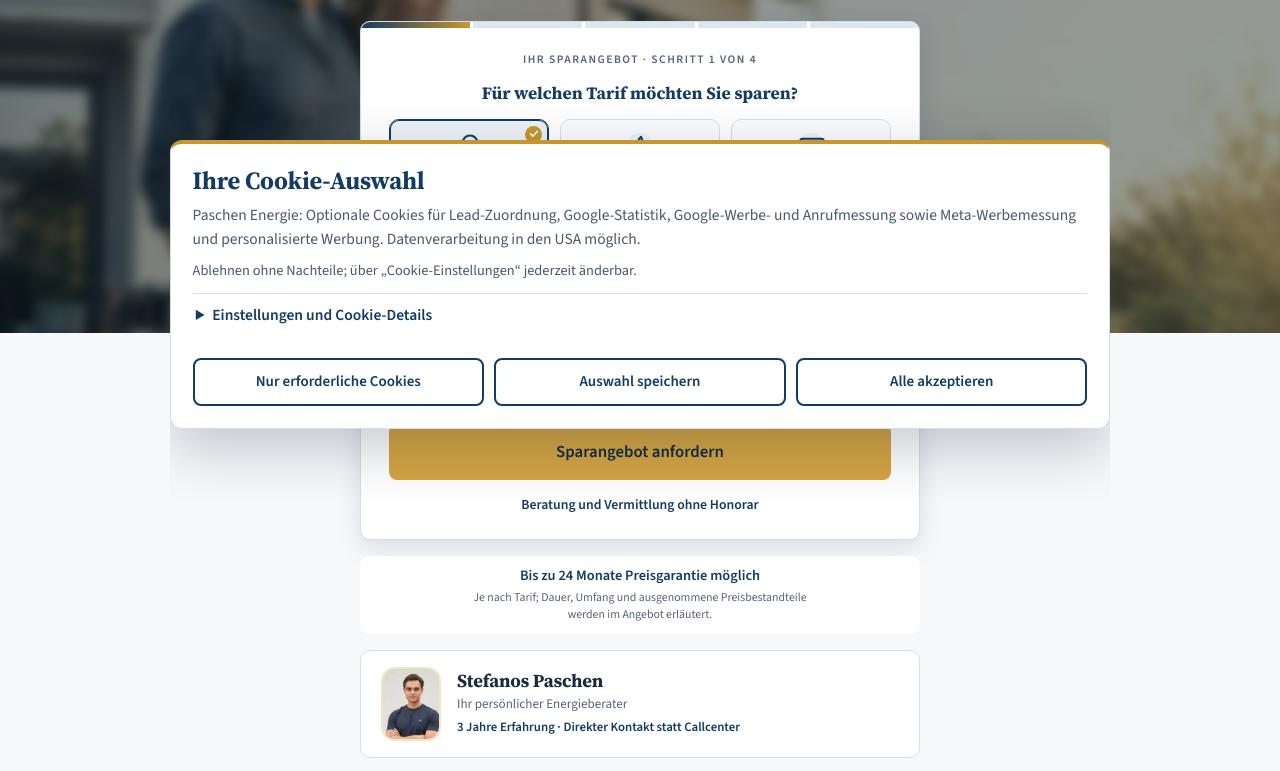
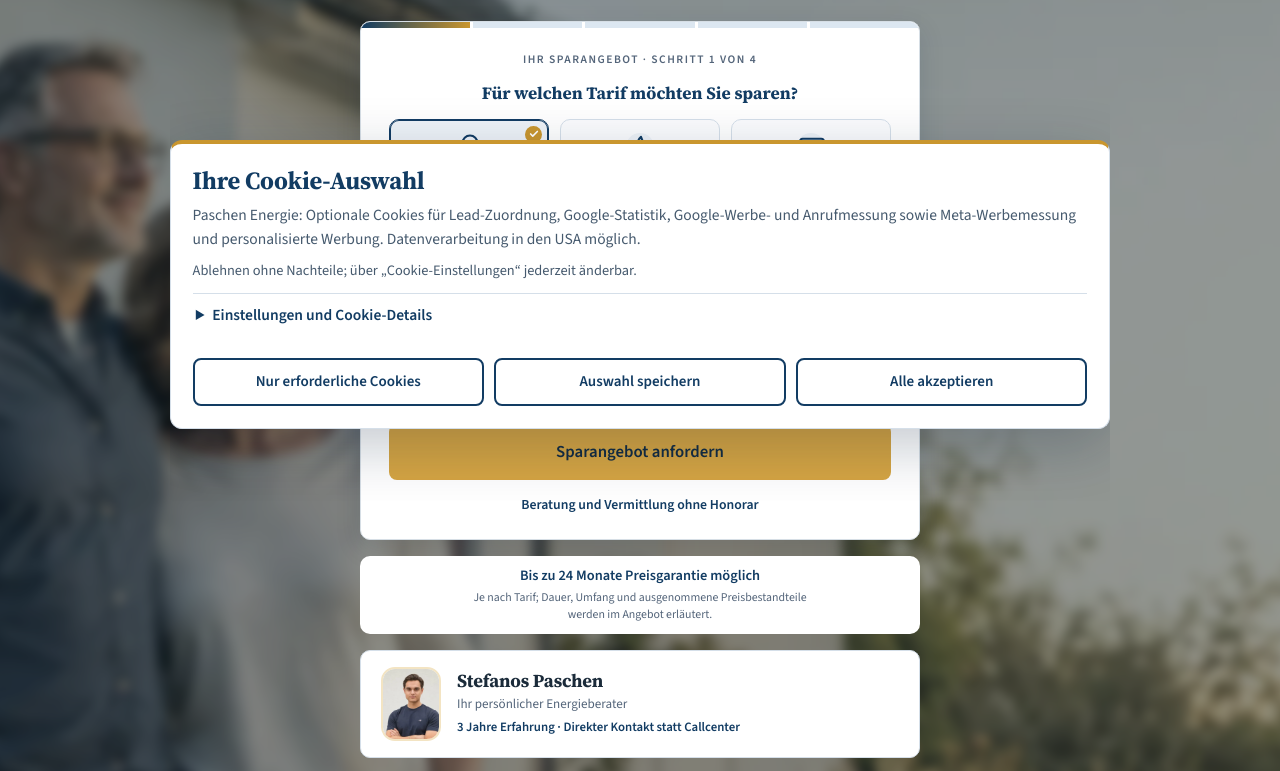
Before and after one commit to derichsjonas330-ai/TarifKompassWEB, a website: page index.html in a window 1280 px wide. Shown: the part 283-1054 px from the top of the page. Drawn offline with Linux system fonts and the light colour scheme.

Commit message:
Extend blurred background to fill the complete welcome section

```diff
--- a/index.html
+++ b/index.html
@@ -73,8 +73,8 @@ nav{position:sticky;top:0;z-index:60;background:rgba(255,255,255,.98);box-shadow
 @media(max-width:720px){.nav-inner{min-height:0;flex-wrap:wrap;gap:0;padding-top:13px}.logo{margin-right:auto;font-size:1.24rem}.nav-right{display:none}.nav-pages{order:3;flex-basis:100%;margin:12px 0 0;justify-content:center;border-top:1px solid var(--linie)}.nav-pages a{padding:10px 13px;font-size:.84rem}}
 
 /* Hero */
-.hero{position:relative;isolation:isolate;overflow:hidden;background:#f7f8fa;border-bottom:1px solid var(--linie)}
-.hero-scene{position:absolute;pointer-events:none;z-index:0;inset:0 0 auto;height:540px;overflow:hidden;background:#55616a}
+.hero{position:relative;isolation:isolate;overflow:hidden;background:#55616a;border-bottom:1px solid var(--linie)}
+.hero-scene{position:absolute;pointer-events:none;z-index:0;inset:0;overflow:hidden;background:#55616a}
 .hero-scene img{display:block;width:100%;height:100%;object-fit:cover;object-position:center 48%;filter:blur(5px) saturate(.8);transform:scale(1.035)}
 .hero-scene::after{content:"";position:absolute;inset:0;background:rgba(12,32,45,.44)}
 
@@ -430,7 +430,7 @@ section h2{max-width:30ch}
 .landing-faq p{max-width:75ch;color:var(--grau);font-size:.94rem;padding:0 0 18px}
 .contact-strip{margin-top:28px}
 .final{padding:42px 0}
-@media(max-width:600px){.hero-scene{height:430px}.hero-scene img{object-position:42% center;filter:blur(4px) saturate(.8)}.hero .wrap{padding:22px 16px 28px}.hero .konf-body{padding:20px 16px}.hero .berater-card{padding:14px}.advisor-trust{font-size:.76rem}}
+@media(max-width:600px){.hero-scene img{object-position:42% center;filter:blur(4px) saturate(.8)}.hero .wrap{padding:22px 16px 28px}.hero .konf-body{padding:20px 16px}.hero .berater-card{padding:14px}.advisor-trust{font-size:.76rem}}
 </style>
 </head>
 <body>
```
Also changed, not shown: assets/mobile.css (+4 -4 lines).
